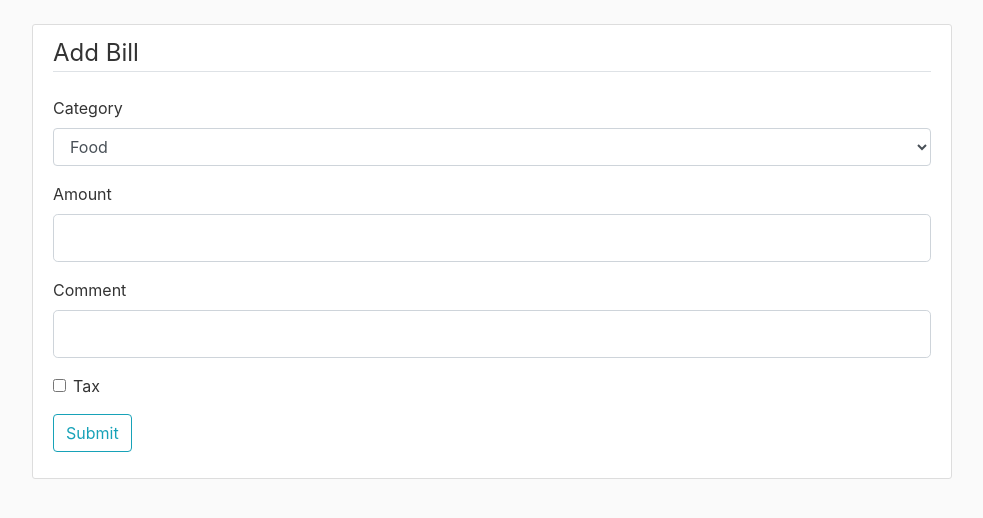
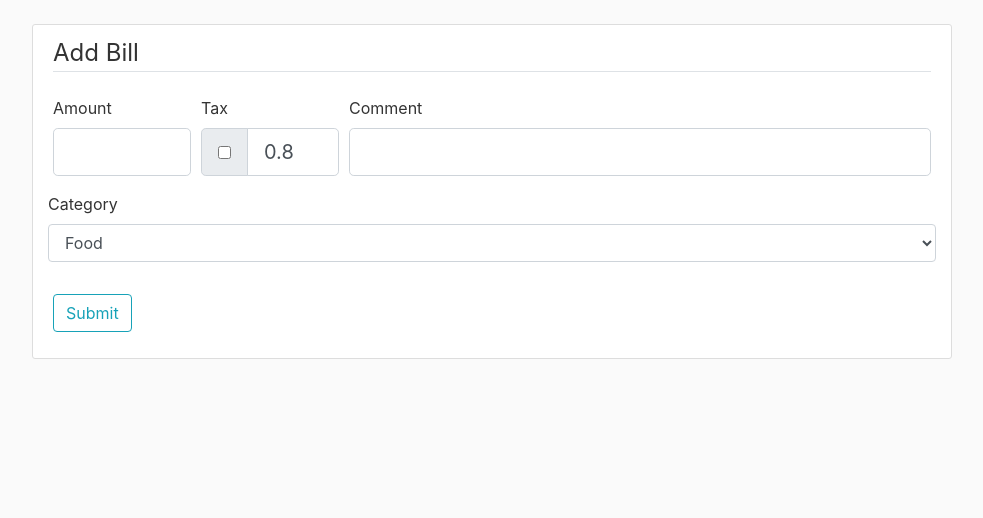
Before and after one commit to Chen33D17017/account_book, a Flask app: page /add_bill in a window 1280 px wide. Shown: the part 56-574 px from the top of the page, without its empty margins (53-1036 px from the left). Run offline with Flask 2, Linux system fonts and the light colour scheme; some libraries are stand-ins or nearby versions.

Commit message:
form for adding bill

```diff
--- a/account_book/forms.py
+++ b/account_book/forms.py
@@ -17,6 +17,6 @@ class AccountInputForm(FlaskForm):
     #dummy_catgory = [('category' 'Food'), ('category', 'Household good'), ('category', 'Rent')]
     category = SelectField('Category', choices=dummy_catgory)
     comment = StringField('Comment', validators=[DataRequired()])
-    tax_rate = FloatField('Tax rate', default=0.8)
+    tax_rate = FloatField('Tax rate',default=0.8, render_kw={"placeholder": "Tax Rate"})
     tax_bool = BooleanField('Tax')
     submit = SubmitField('Submit')
--- a/account_book/templates/add_bill.html
+++ b/account_book/templates/add_bill.html
@@ -6,15 +6,8 @@
         <fieldset class="form-group">
             <legend class="border-bottom mb-4"> Add Bill </legend>
             <div class="form-group">
-                {{ form.category.label(class="form=control-lable") }}
-                <select name="select-category" class="form-control">
-                    {% set default_value = form.category.choices[0] %}
-                    {% for item in form.category.choices %}
-                    <option value="{{ item }}" {% if item == default_value %}selected="selected"{% endif %}>{{ item }}</option>
-                    {% endfor %}
-                </select>
-            </div>
-            <div class="form-group">
+                <div class="form-row">
+                    <div class="col-md-2">
                         {{ form.amount.label(class="form=control-lable") }}
                         {% if form.amount.errors %}
                         {{ form.amount(class="form-control form-control-lg is-invalid") }}
@@ -27,7 +20,19 @@
                         {{ form.amount(class="form-control form-control-lg") }}
                         {% endif %}
                     </div>
-
+                    <div class="col-md-2">
+                        {{ form.tax_bool.label(class="form-control-lable") }}
+                        <div class="input-group input-group-lg">
+                            <div class="input-group-prepend">
+                                <div class="input-group-text">
+                                    {{ form.tax_bool() }}
+                                    <!--input type="checkbox" aria-label="Checkbox for following text input"-->
+                                </div>
+                            </div>
+                            {{ form.tax_rate(class="form-control") }}
+                        </div>
+                    </div>
+                    <div class="col-md-8">
                         <div class="form-group">
                             {{ form.comment.label(class="form=control-lable") }}
                             {% if form.comment.errors %}
@@ -41,10 +46,14 @@
                             {{ form.comment(class="form-control form-control-lg") }}
                             {% endif %}
                         </div>
-
-            <div class="form-check">
-                {{ form.tax_bool(class="form-check-input") }}
-                {{ form.tax_bool.label(class="form-check-label") }}
+                    </div>
+                    {{ form.category.label(class="form-control-lable") }}
+                    <select name="select-category" class="form-control">
+                        {% set default_value = form.category.choices[0] %}
+                        {% for item in form.category.choices %}
+                        <option value="{{ item }}" {% if item == default_value %}selected="selected"{% endif %}>{{ item }}</option>
+                        {% endfor %}
+                    </select>
                 </div>
                 </fieldset>
         <div class="form-group">
```
Lines whose indentation alone changed are shown as unchanged.
